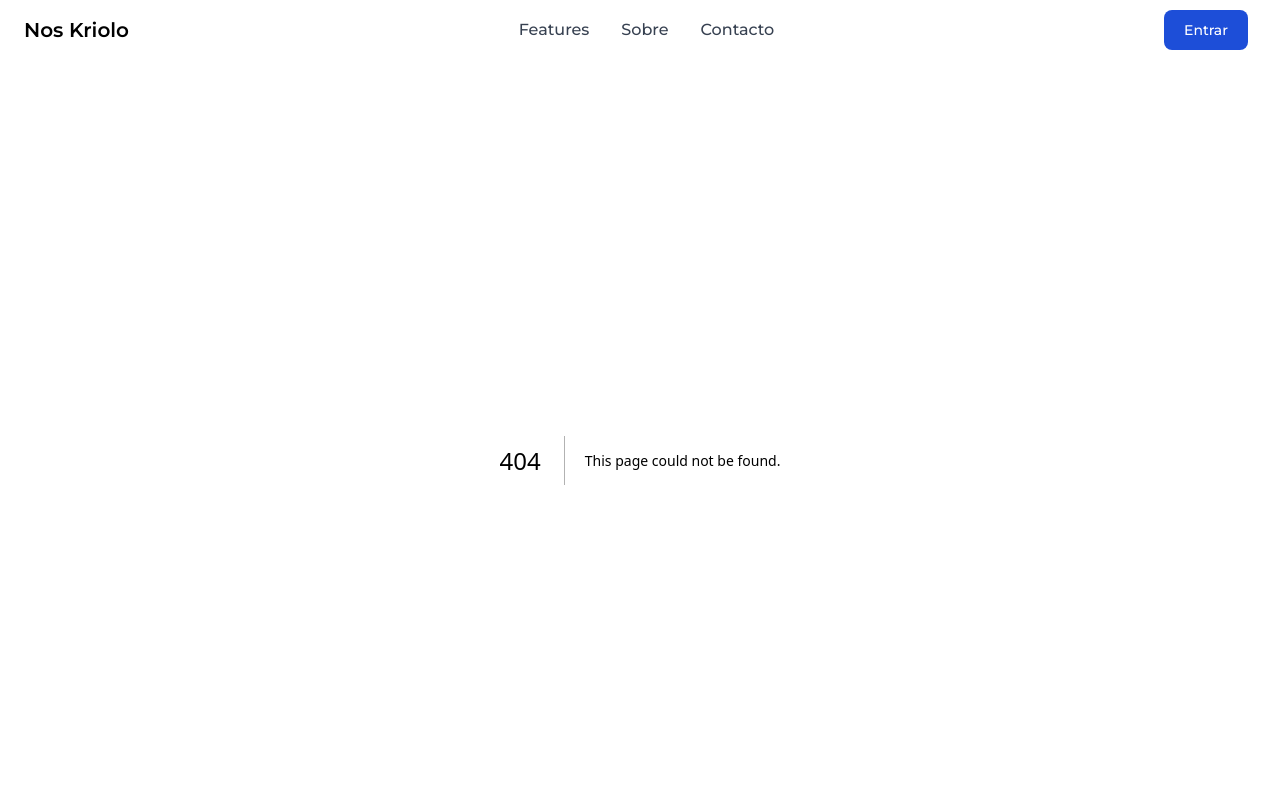
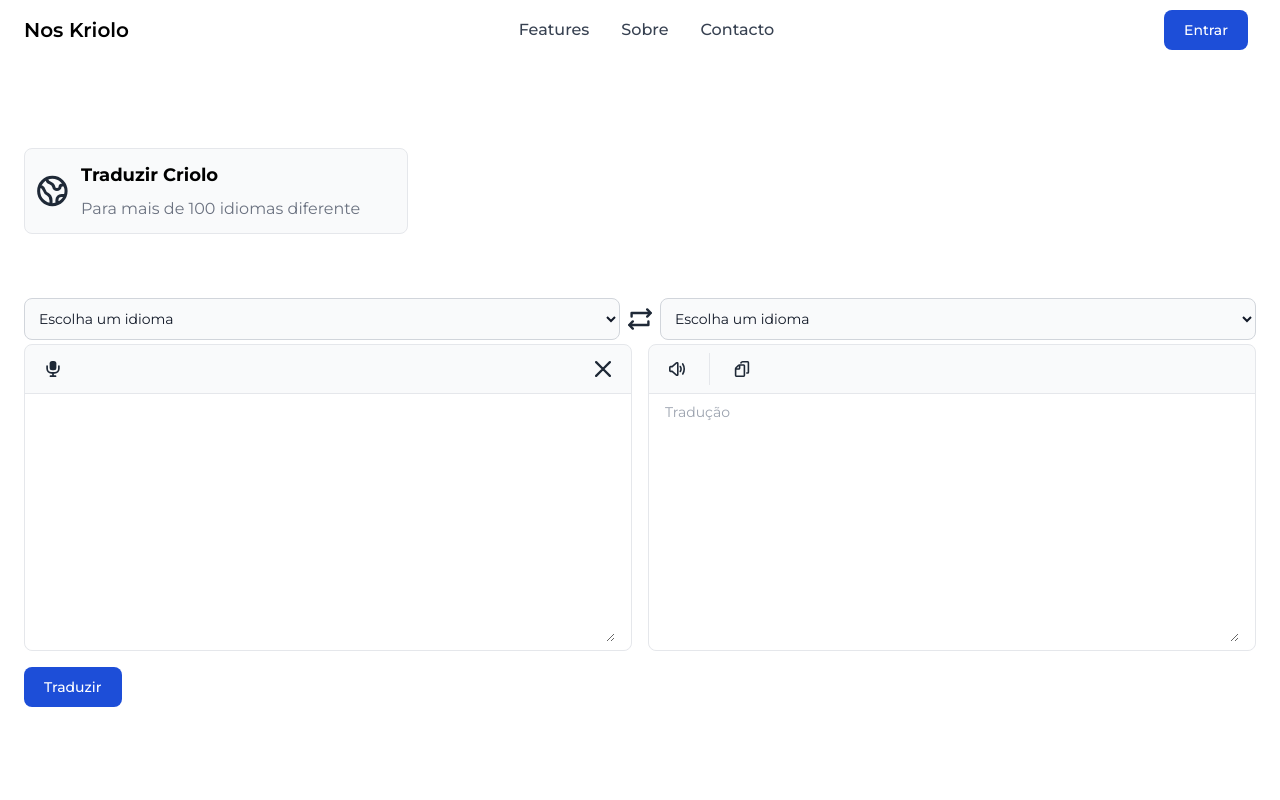
Before and after one commit to dtmiranda/noskriolo-webpage, a Next.js app: page /translate in a window 1280 px wide. Before the commit this address had no page. Shown: the top 800 px of the page. Built offline with nearby package versions, Linux system fonts and the light colour scheme.

Commit message:
create translate page

```diff
--- /dev/null
+++ b/src/app/translate/page.tsx
@@ -0,0 +1,144 @@
+import React from 'react'
+
+const Translate = () => {
+  return (
+    <section className='p-4 min-h-screen bg-white sm:p-6 dark:bg-gray-800'>
+      <div className='mx-auto max-w-screen-xl'>
+
+        <div className='p-3 my-8 lg:my-16 lg:max-w-sm flex justify-start items-center border border-gray-200 rounded-lg bg-gray-50 dark:bg-gray-700 dark:border-gray-600'>
+          <svg className="w-8 h-8 mr-3 text-gray-800 dark:text-white" aria-hidden="true" xmlns="http://www.w3.org/2000/svg" fill="none" viewBox="0 0 21 20">
+            <path stroke="currentColor" stroke-linecap="round" stroke-linejoin="round" stroke-width="2" d="M6.487 1.746c0 4.192 3.592 1.66 4.592 5.754 0 .828 1 1.5 2 1.5s2-.672 2-1.5a1.5 1.5 0 0 1 1.5-1.5h1.5m-16.02.471c4.02 2.248 1.776 4.216 4.878 5.645C10.18 13.61 9 19 9 19m9.366-6h-2.287a3 3 0 0 0-3 3v2m6-8a9 9 0 1 1-18 0 9 9 0 0 1 18 0Z" />
+          </svg>
+          <div>
+
+            <h3 className="mb-2 text-lg font-bold dark:text-white">Traduzir Criolo</h3>
+            <p className="text-gray-500 dark:text-gray-400">Para mais de 100 idiomas diferente</p>
+
+          </div>
+
+        </div>
+
+        <div className='flex justify-between items-center mb-1'>
+
+          <select id="default" className="min-w-1/2 rounded-lg bg-gray-50 border border-gray-300 text-gray-900 text-sm  focus:ring-blue-500 focus:border-blue-500 block w-full p-2.5 dark:bg-gray-700 dark:border-gray-600 dark:placeholder-gray-400 dark:text-white dark:focus:ring-blue-500 dark:focus:border-blue-500">
+            <option selected>Escolha um idioma</option>
+            <option value="cr-cr">Criolo</option>
+            <option value="fr-fr">Francês</option>
+            <option value="en-en">Inglês</option>
+            <option value="pt-pt">Português</option>
+          </select>
+
+
+          <button type="button" className="p-2  text-gray-500 rounded cursor-pointer hover:text-gray-900 hover:bg-gray-100 dark:text-gray-400 dark:hover:text-white dark:hover:bg-gray-600">
+            <svg className="w-6 h-6 text-gray-800 dark:text-white" aria-hidden="true" xmlns="http://www.w3.org/2000/svg" fill="none" viewBox="0 0 20 18">
+              <path stroke="currentColor" stroke-linecap="round" stroke-linejoin="round" stroke-width="2" d="m1 14 3-3m-3 3 3 3m-3-3h16v-3m2-7-3 3m3-3-3-3m3 3H3v3" />
+            </svg>
+            <span className="sr-only">Attach file</span>
+          </button>
+
+
+          <select id="default" className="min-w-1/2 rounded-lg bg-gray-50 border border-gray-300 text-gray-900 text-sm  focus:ring-blue-500 focus:border-blue-500 block w-full p-2.5 dark:bg-gray-700 dark:border-gray-600 dark:placeholder-gray-400 dark:text-white dark:focus:ring-blue-500 dark:focus:border-blue-500">
+            <option selected>Escolha um idioma</option>
+            <option value="cr-cr">Criolo</option>
+            <option value="fr-fr">Francês</option>
+            <option value="en-en">Inglês</option>
+            <option value="pt-pt">Português</option>
+          </select>
+
+
+
+        </div>
+
+        <div className='lg:flex lg:justify-center lg:items-center'>
+
+
+          <div className="w-full mb-4 border lg:mr-2 border-gray-200 rounded-lg bg-gray-50 dark:bg-gray-700 dark:border-gray-600">
+            <div className="flex items-center justify-between px-3 py-2 border-b dark:border-gray-600">
+              <div className="flex flex-wrap items-center divide-gray-200 sm:divide-x sm:rtl:divide-x-reverse dark:divide-gray-600">
+                <div className="flex items-center space-x-1 rtl:space-x-reverse sm:pe-4">
+                  <button type="button" className="p-2 text-gray-500 rounded cursor-pointer hover:text-gray-900 hover:bg-gray-100 dark:text-gray-400 dark:hover:text-white dark:hover:bg-gray-600">
+                    <svg className="w-4 h-4 text-gray-800 dark:text-white" aria-hidden="true" xmlns="http://www.w3.org/2000/svg" fill="currentColor" viewBox="0 0 16 19">
+                      <path d="M15 5a1 1 0 0 0-1 1v3a4 4 0 0 1-4 4H6a4 4 0 0 1-4-4V6a1 1 0 0 0-2 0v3a6.006 6.006 0 0 0 6 6h1v2H5a1 1 0 0 0 0 2h6a1 1 0 0 0 0-2H9v-2h1a6.006 6.006 0 0 0 6-6V6a1 1 0 0 0-1-1Z" />
+                      <path d="M9 0H7a3 3 0 0 0-3 3v5a3 3 0 0 0 3 3h2a3 3 0 0 0 3-3V3a3 3 0 0 0-3-3Z" />
+                    </svg>
+                    <span className="sr-only">Attach file</span>
+                  </button>
+
+                </div>
+
+                {/* <div className="flex flex-wrap items-center space-x-1 rtl:space-x-reverse sm:ps-4">
+                  <button type="button" className="p-2 text-gray-500 rounded cursor-pointer hover:text-gray-900 hover:bg-gray-100 dark:text-gray-400 dark:hover:text-white dark:hover:bg-gray-600">
+                    <svg className="w-4 h-4" aria-hidden="true" xmlns="http://www.w3.org/2000/svg" fill="none" viewBox="0 0 21 18">
+                      <path stroke="currentColor" stroke-linecap="round" stroke-linejoin="round" stroke-width="2" d="M9.5 3h9.563M9.5 9h9.563M9.5 15h9.563M1.5 13a2 2 0 1 1 3.321 1.5L1.5 17h5m-5-15 2-1v6m-2 0h4" />
+                    </svg>
+                    <span className="sr-only">Add list</span>
+                  </button>
+                </div> */}
+              </div>
+
+              <button type="button" data-tooltip-target="tooltip-fullscreen" className="p-2 text-gray-500 rounded cursor-pointer sm:ms-auto hover:text-gray-900 hover:bg-gray-100 dark:text-gray-400 dark:hover:text-white dark:hover:bg-gray-600">
+                <svg className="w-4 h-4 text-gray-800 dark:text-white" aria-hidden="true" xmlns="http://www.w3.org/2000/svg" fill="none" viewBox="0 0 14 14">
+                  <path stroke="currentColor" stroke-linecap="round" stroke-linejoin="round" stroke-width="2" d="m1 1 6 6m0 0 6 6M7 7l6-6M7 7l-6 6" />
+                </svg>
+
+                <span className="sr-only">Limpar</span>
+              </button>
+
+            </div>
+            <div className="px-4 py-2 bg-white rounded-b-lg  dark:bg-gray-800">
+              <label htmlFor="editor" className="sr-only">Publish post</label>
+              <textarea id="editor" rows={12} className="block w-full px-0 text-sm text-gray-800 bg-white dark:bg-gray-800 dark:text-white dark:placeholder-gray-400" placeholder="" required></textarea>
+            </div>
+          </div>
+
+
+          <div className="w-full mb-4 border lg:ml-2 border-gray-200 rounded-lg bg-gray-50 dark:bg-gray-700 dark:border-gray-600">
+            <div className="flex items-center justify-between px-3 py-2 border-b dark:border-gray-600">
+              <div className="flex flex-wrap items-center divide-gray-200 sm:divide-x sm:rtl:divide-x-reverse dark:divide-gray-600">
+                <div className="flex items-center space-x-1 rtl:space-x-reverse sm:pe-4">
+                  <button type="button" className="p-2 text-gray-500 rounded cursor-pointer hover:text-gray-900 hover:bg-gray-100 dark:text-gray-400 dark:hover:text-white dark:hover:bg-gray-600">
+                    <svg className="w-4 h-4 text-gray-800 dark:text-white" aria-hidden="true" xmlns="http://www.w3.org/2000/svg" fill="none" viewBox="0 0 20 18">
+                      <path stroke="currentColor" stroke-linecap="round" stroke-linejoin="round" stroke-width="2" d="M14.111 5.889a5.888 5.888 0 0 1 0 6.222M17.173 2.7A11.372 11.372 0 0 1 19 9a11.4 11.4 0 0 1-1.777 6.222M9.349 1.415 4 6H2a1 1 0 0 0-1 1v4a1 1 0 0 0 1 1h2l5.349 4.585A1 1 0 0 0 11 15.826V2.174a1 1 0 0 0-1.651-.759Z" />
+                    </svg>
+                    <span className="sr-only">ouvir</span>
+                  </button>
+
+                </div>
+
+                <div className="flex flex-wrap items-center space-x-1 rtl:space-x-reverse sm:ps-4">
+                  <button type="button" className="p-2 text-gray-500 rounded cursor-pointer hover:text-gray-900 hover:bg-gray-100 dark:text-gray-400 dark:hover:text-white dark:hover:bg-gray-600">
+                    <svg className="w-4 h-4 text-gray-800 dark:text-white" aria-hidden="true" xmlns="http://www.w3.org/2000/svg" fill="none" viewBox="0 0 18 20">
+                      <path stroke="currentColor" stroke-linecap="round" stroke-linejoin="round" stroke-width="2" d="m7.708 2.292.706-.706A2 2 0 0 1 9.828 1h6.239A.97.97 0 0 1 17 2v12a.97.97 0 0 1-.933 1H15M6 5v4a1 1 0 0 1-1 1H1m11-4v12a.97.97 0 0 1-.933 1H1.933A.97.97 0 0 1 1 18V9.828a2 2 0 0 1 .586-1.414l2.828-2.828A2 2 0 0 1 5.828 5h5.239A.97.97 0 0 1 12 6Z" />
+                    </svg>
+                    <span className="sr-only">Add list</span>
+                  </button>
+                </div>
+              </div>
+
+              {/*  <button type="button" data-tooltip-target="tooltip-fullscreen" className="p-2 text-gray-500 rounded cursor-pointer sm:ms-auto hover:text-gray-900 hover:bg-gray-100 dark:text-gray-400 dark:hover:text-white dark:hover:bg-gray-600">
+                  <svg className="w-4 h-4 text-gray-800 dark:text-white" aria-hidden="true" xmlns="http://www.w3.org/2000/svg" fill="none" viewBox="0 0 14 14">
+                    <path stroke="currentColor" stroke-linecap="round" stroke-linejoin="round" stroke-width="2" d="m1 1 6 6m0 0 6 6M7 7l6-6M7 7l-6 6" />
+                  </svg>
+
+                  <span className="sr-only">Limpar</span>
+                </button> */}
+
+            </div>
+            <div className="px-4 py-2 bg-white rounded-b-lg  dark:bg-gray-800">
+              <label htmlFor="editor" className="sr-only">Tradução</label>
+              <textarea id="editor" rows={12} className="block w-full px-0 text-sm text-gray-800 bg-white dark:bg-gray-800 dark:text-white dark:placeholder-gray-400" placeholder="Tradução"></textarea>
+            </div>
+          </div>
+
+        </div>
+        <button type="button" className="text-white bg-blue-700 hover:bg-blue-800 focus:ring-4 focus:ring-blue-300 font-medium rounded-lg text-sm px-5 py-2.5 me-2 mb-2 dark:bg-blue-600 dark:hover:bg-blue-700 focus:outline-none dark:focus:ring-blue-800">Traduzir</button>
+
+
+      </div>
+
+
+    </section>
+  )
+}
+
+export default Translate
```
